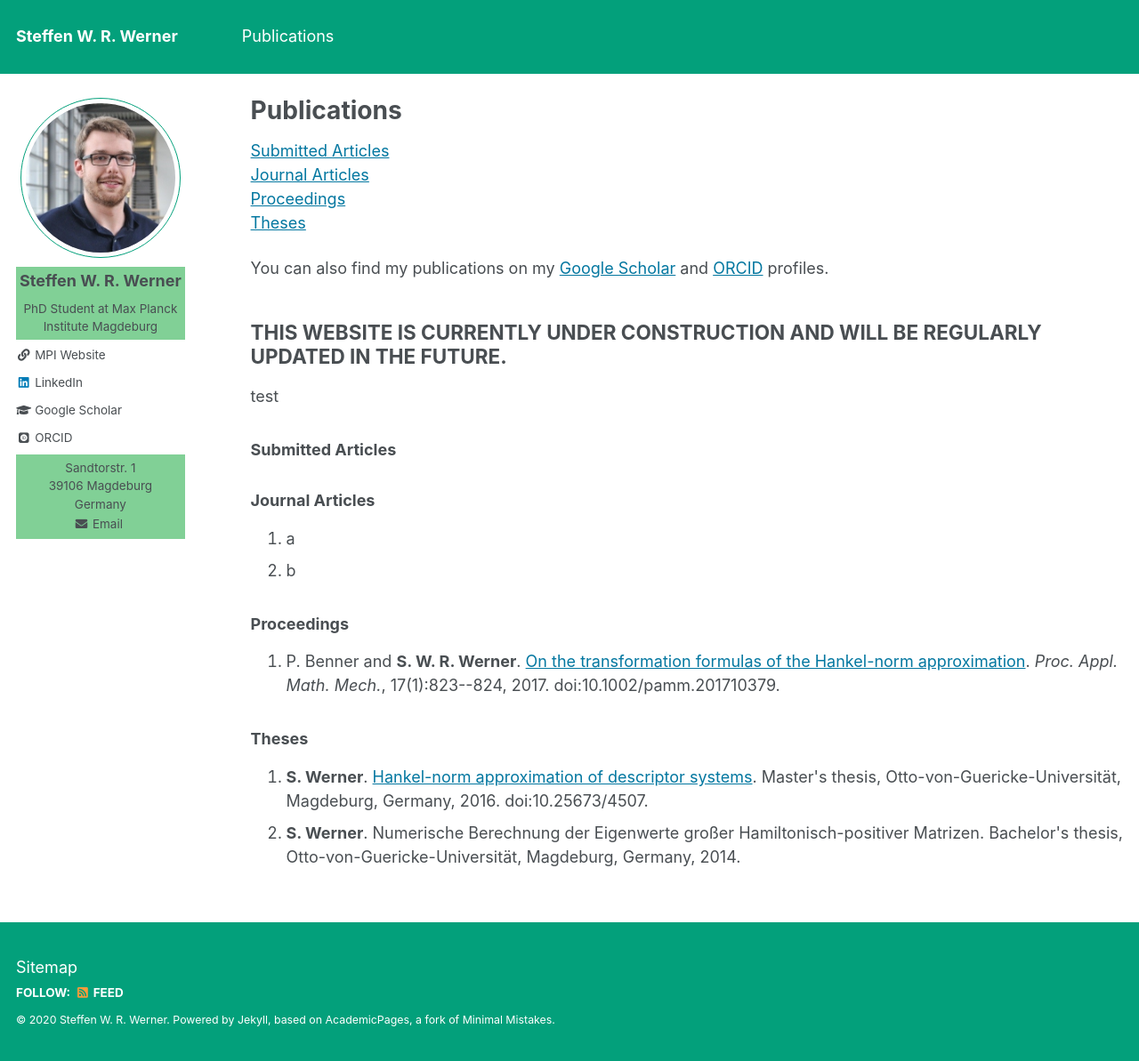
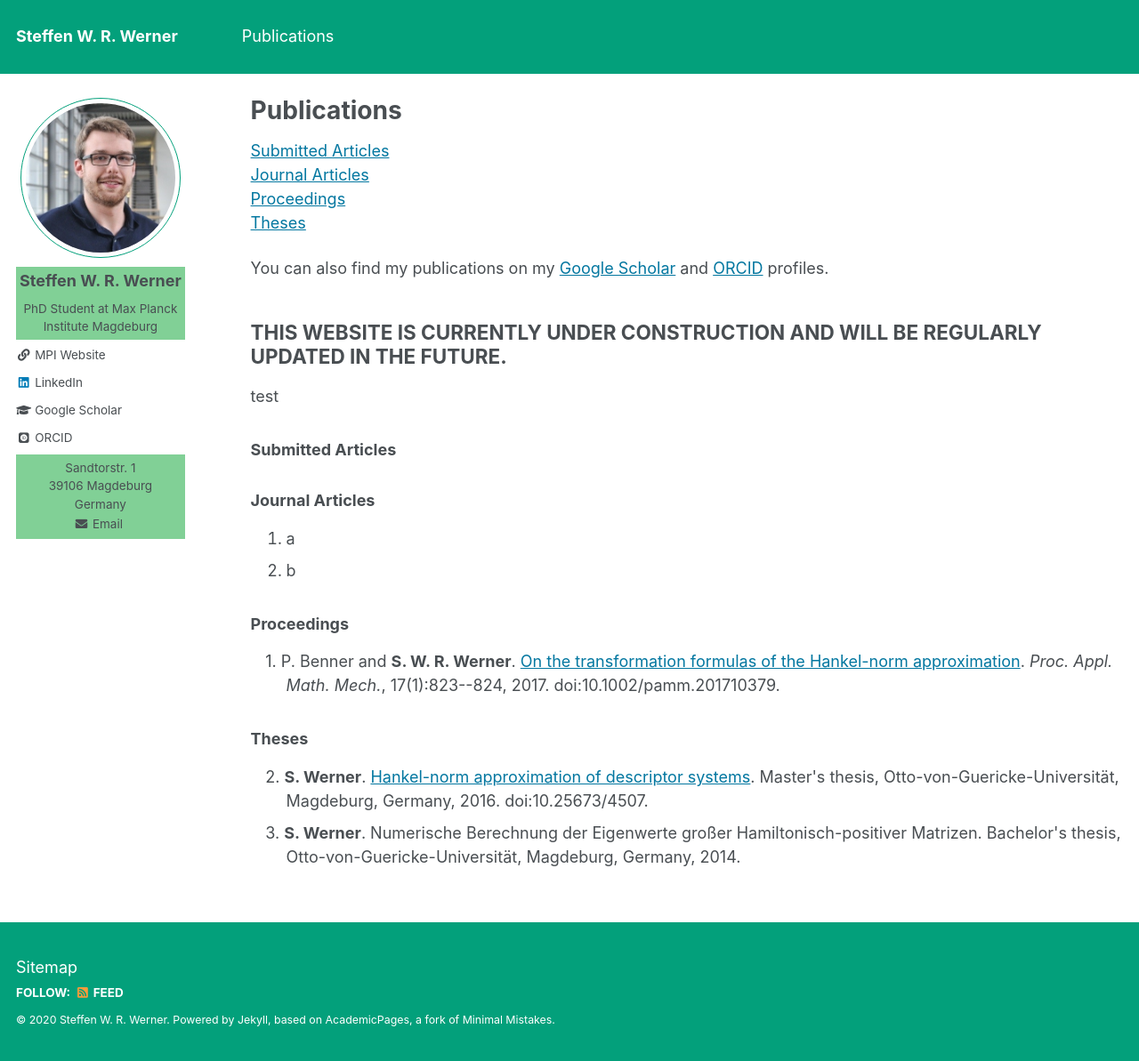
Before and after one commit to ninsteve/ninsteve.github.io, a Jekyll site: the page built from _pages/publications.md, in a window 1280 px wide and 1193 px high. Shown: the whole window at 89% size. Built offline with Jekyll 4.4.1, drawn with Linux system fonts in a browser that asks for light colours; some web fonts are replaced.

Commit message:
Back to counter version with indent now.

```diff
--- a/_pages/publications.md
+++ b/_pages/publications.md
@@ -27,7 +27,7 @@ test
 </ol>
 
 ### <a name="proceedings"></a>Proceedings ###
-<ol>
+<ol class="start">
   <li>
     P. Benner and <strong>S. W. R. Werner</strong>. <a target="blank_"
     href="https://doi.org/10.1002/pamm.201710379">On the transformation formulas
@@ -37,7 +37,7 @@ test
 </ol>
 
 ### <a name="theses"></a>Theses ###
-<ol continue>
+<ol class="continue">
   <li>
     <strong>S. Werner</strong>. <a target="blank_"
     href="https://doi.org/10.25673/4507">Hankel-norm approximation of descriptor
--- a/_sass/_utilities.scss
+++ b/_sass/_utilities.scss
@@ -479,6 +479,7 @@ ol.start {
 
 ol.start li, ol.continue li {
   list-style: none;
+  text-indent: -1.3em;
 }
 
 ol.start li:before, ol.continue li:before {
```
